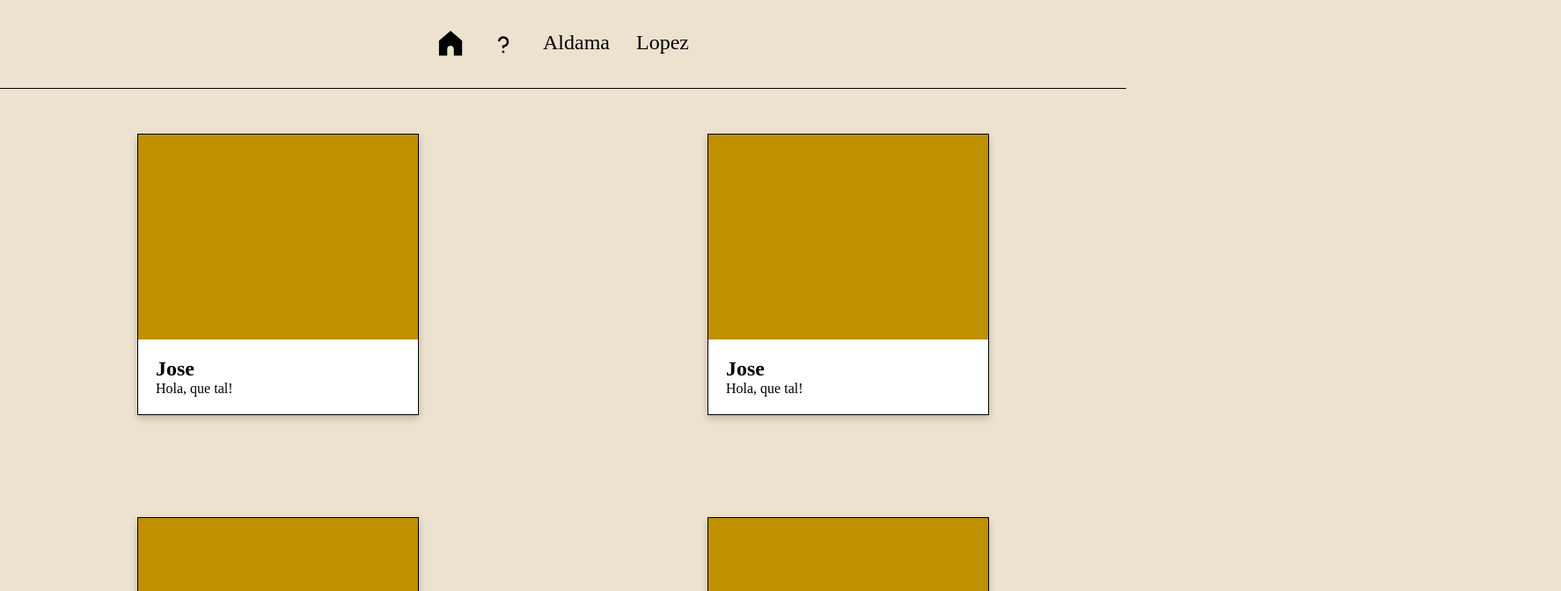
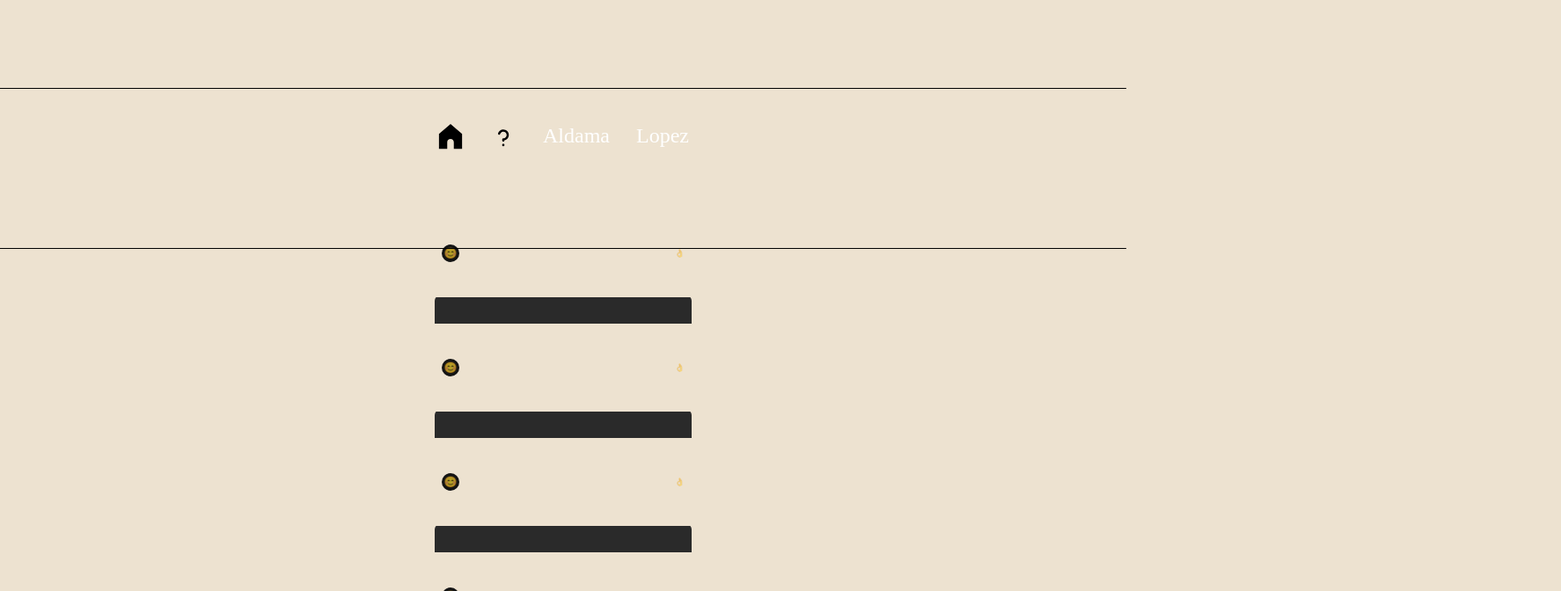
Before and after one commit to Aldama08/React, a React (Vite) app in the folder Project/00-Tickets/: page / in a window 1280 px wide. Shown: the top 672 px of the page at 88% size, 1774 px wide, since content can reach past the window. Built offline with nearby package versions, Linux system fonts and the light colour scheme.

Commit message:
Modificacion: Tratar de hacer las -Cards- de diferente, mejor forma. Mejorar en si todo el codigo.

```diff
--- a/Project/00-Tickets/src/App.jsx
+++ b/Project/00-Tickets/src/App.jsx
@@ -38,10 +38,6 @@
                 <Cards/>
                 <Cards/>
                 <Cards/>
-                <Cards/>
-                <Cards/>
-                <Cards/>
-
             </div>
 
             <div className="Horizontal">
--- a/Project/00-Tickets/src/Cards.jsx
+++ b/Project/00-Tickets/src/Cards.jsx
@@ -3,13 +3,31 @@
 export function Cards()
 {
     return(
-
-        <div className="Cards">
+                                                    /* Cards antiguas */
+        /*<div className="Cards">
             <div className="Container">
                 <h2 className="wordCard">Jose</h2>
                 <p className="Card">Hola, que tal!</p>
             </div>
+        </div>*/
+
+
+
+
+        <div className="cases">
+
+            <article className="case">
+                <header>
+                    <span className="cardEmoji"> 😊</span>
+                    <span className="cardName">👌</span>
+                </header>
+                <textarea readOnly className="cardComent" rows="1">Hola, que tal!</textarea>
+            </article>
+
         </div>
+
+
+
 
     );
 }
--- a/Project/00-Tickets/src/Styles/Body.css
+++ b/Project/00-Tickets/src/Styles/Body.css
@@ -1,3 +1,15 @@
-body{
-    background-color: #ede2d0;
+*,
+*::before,
+*::after {
+  box-sizing: border-box;
 }
+
+body {
+    font-family: system-ui, -apple-system, BlinkMacSystemFont, 'Segoe UI', Roboto, Oxygen, Ubuntu, Cantarell, 'Open Sans', 'Helvetica Neue', sans-serif;
+    color: #fff;
+    margin: 0;
+    padding: 16px;
+    display: grid;
+    place-content: center;
+    min-height: 100vh;
+  }
--- a/Project/00-Tickets/src/Styles/Cards.css
+++ b/Project/00-Tickets/src/Styles/Cards.css
@@ -1,48 +1,55 @@
-.mainContCards{
-    display: grid;
-    grid-template-columns: repeat(2, 1fr); /* Alinea 2 cards por fila */
-    gap: 1rem; /* Espacio entre las cards */
-    justify-items: center; /* Centra las cards dentro de cada celda */
-    align-items: center;
-    min-width: 100hv;
-    /* margin-top: 0;
-    padding-bottom: 0; */
-    max-width: 100%;
-    box-sizing: border-box;
-    overflow-y: auto;
+
+.cardComent{
+    background: #141414;
+    border-radius: 6px;
+    border: 0; /*Sin bordes*/
+    color: #d4d4d4;
+    font-family: monospace;
+    font-size: 12px;
+    padding: 8px; /*Espacio entre cada uno de los elementos, hacia abajo*/
+    resize: none; /*Hace que no se pueda modificar el area de texto, su tamanio*/
+    width: 100%; /*100 del ancho*/
+    /* field-sizing: content; Permite escribir y que este siga hacia abajo */
 }
 
-.Cards {
-position: relative;
-box-sizing: border-box;
-box-shadow: 0 4px 8px 0 rgba(0,0,0,0.2);
-transition: 0.3s;
-width: 20rem;
-height: 20rem;
-bottom: 3rem;
-border: 1px solid black;
-margin-top: 100px;
-overflow: hidden;
-background-color: #bf9000;
+.cases{
+    display: flex;
+    flex-direction: column;
+    gap: 16px;
 }
 
-.Cards:hover {
-box-shadow: 0 8px 16px 0 rgba(0,0,0,0.2);
-}
+.case {
+    background: #2a2a2a;
+    border-radius: 6px;
+    display: flex;
+    flex-direction: column;
 
-.Container {
-position: absolute;
-bottom: 0;
-width: 100%;
-padding: 20px;
-box-sizing: border-box;
-background-color: white;
-}
+    header {
+      display: flex;
+      justify-content: space-between;
+      font-size: 12px;
+      padding: 8px;
+      align-items: center;
 
+      .cardEmoji {
+        border-radius: 50%;
+        background: #141414;
+        width: 20px;
+        height: 20px;
+        display: flex;
+        justify-content: center;
+        align-items: center;
+        text-align: center;
+        color: rgba(255, 255, 255, .7);
+      }
 
-.wordCard {
-    margin: 0;
-    padding: 0;
-    word-wrap: break-word; /* Romper el texto largo */
-    overflow: hidden;
-}
+      .cardName {
+        opacity: .5;
+        font-size: 9px;
+      }
+    }
+
+    .cardComent {
+      border-radius: 0 0 6px 6px;
+    }
+  }
--- /dev/null
+++ b/Project/00-Tickets/src/Styles/CardsAntiguas.css
@@ -0,0 +1,48 @@
+.mainContCards{
+    display: grid;
+    grid-template-columns: repeat(2, 1fr); /* Alinea 2 cards por fila */
+    gap: 1rem; /* Espacio entre las cards */
+    justify-items: center; /* Centra las cards dentro de cada celda */
+    align-items: center;
+    min-width: 100hv;
+    /* margin-top: 0;
+    padding-bottom: 0; */
+    max-width: 100%;
+    box-sizing: border-box;
+    overflow-y: auto;
+}
+
+.Cards {
+position: relative;
+box-sizing: border-box;
+box-shadow: 1px 2px 10px 0 grey;
+transition: 0.3s;
+width: 20rem;
+height: 20rem;
+bottom: 3rem;
+border: 1px solid black;
+margin-top: 100px;
+overflow: hidden;
+background-color: #bf9000;
+}
+
+.Cards:hover {
+box-shadow: 0 8px 16px 0 rgba(0,0,0,0.2);
+}
+
+.Container {
+position: absolute;
+bottom: 0;
+width: 100%;
+padding: 20px;
+box-sizing: border-box;
+background-color: white;
+}
+
+
+.wordCard {
+    margin: 0;
+    padding: 0;
+    word-wrap: break-word; /* Romper el texto largo */
+    overflow: hidden;
+}
--- a/Project/00-Tickets/src/Styles/Footer.css
+++ b/Project/00-Tickets/src/Styles/Footer.css
@@ -1,16 +1,20 @@
+body, header, footer{
+
+    background-color: #ede2d0;
+}
+
 footer{
     width: 100%;
     height: 100px;
-    position: relative;
+    position: absolute;
     bottom: 0;
-    background-color: #ede2d0;
 }
 
 .Marca{
     font-family: 'Times New Roman', Times, serif;
     font-size: 20px;
     text-align: center;
-    margin-top: 2rem;
+    margin-top: 1rem;
     color: red;
     text-decoration: underline;
     /* list-style: none; Quita los puntos de la lista */
@@ -22,11 +26,10 @@
 }
 
 .footerHorizontal{
-    position: relative;
+    position: absolute;
     width: 100%;
     height: 0.5px;
-    /* bottom: 100px; */
-    margin-top: 60px;
+    margin-top: 250px;
     left: 0;
     background-color: black;
 }
--- a/Project/00-Tickets/src/Styles/Header.css
+++ b/Project/00-Tickets/src/Styles/Header.css
@@ -11,7 +11,6 @@
     position: relative;
     top: 2rem;
     text-align: center;
-    background-color: #ede2d0;
 }
 
 .headUl{
```
